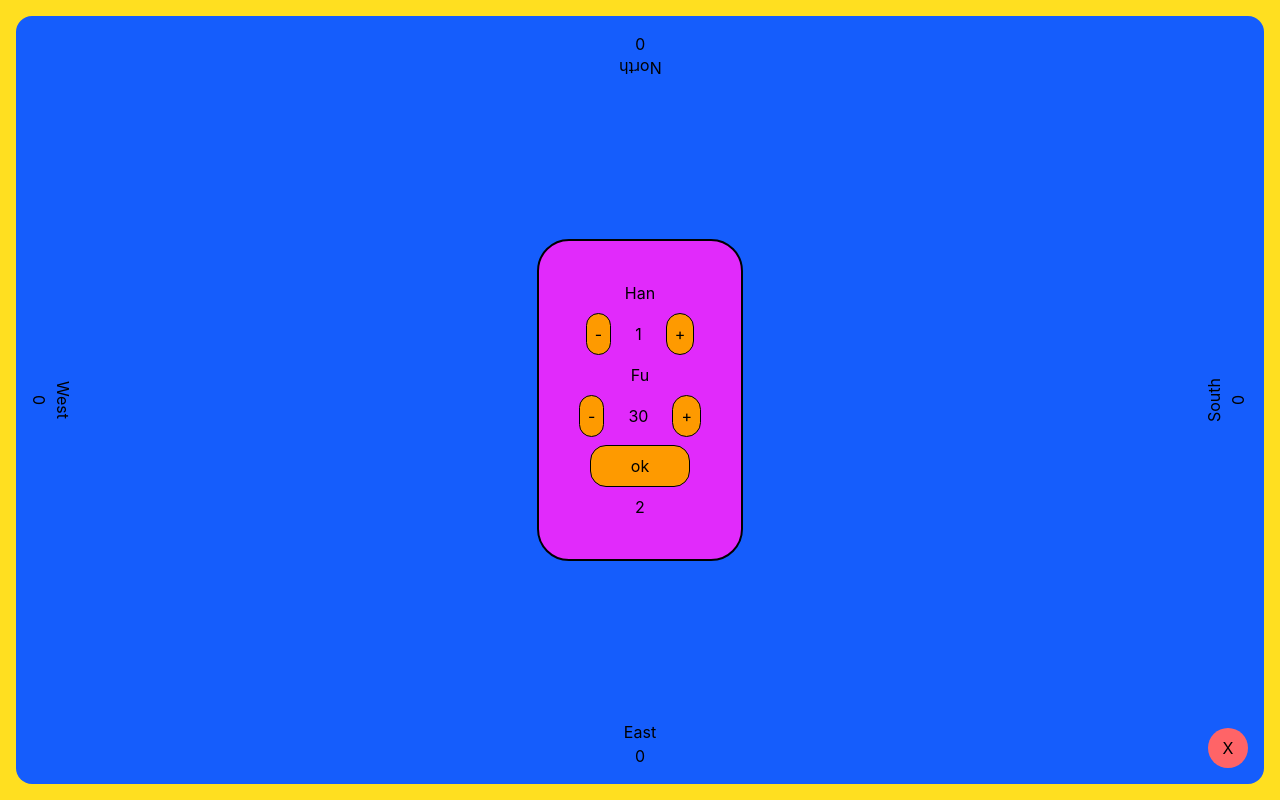
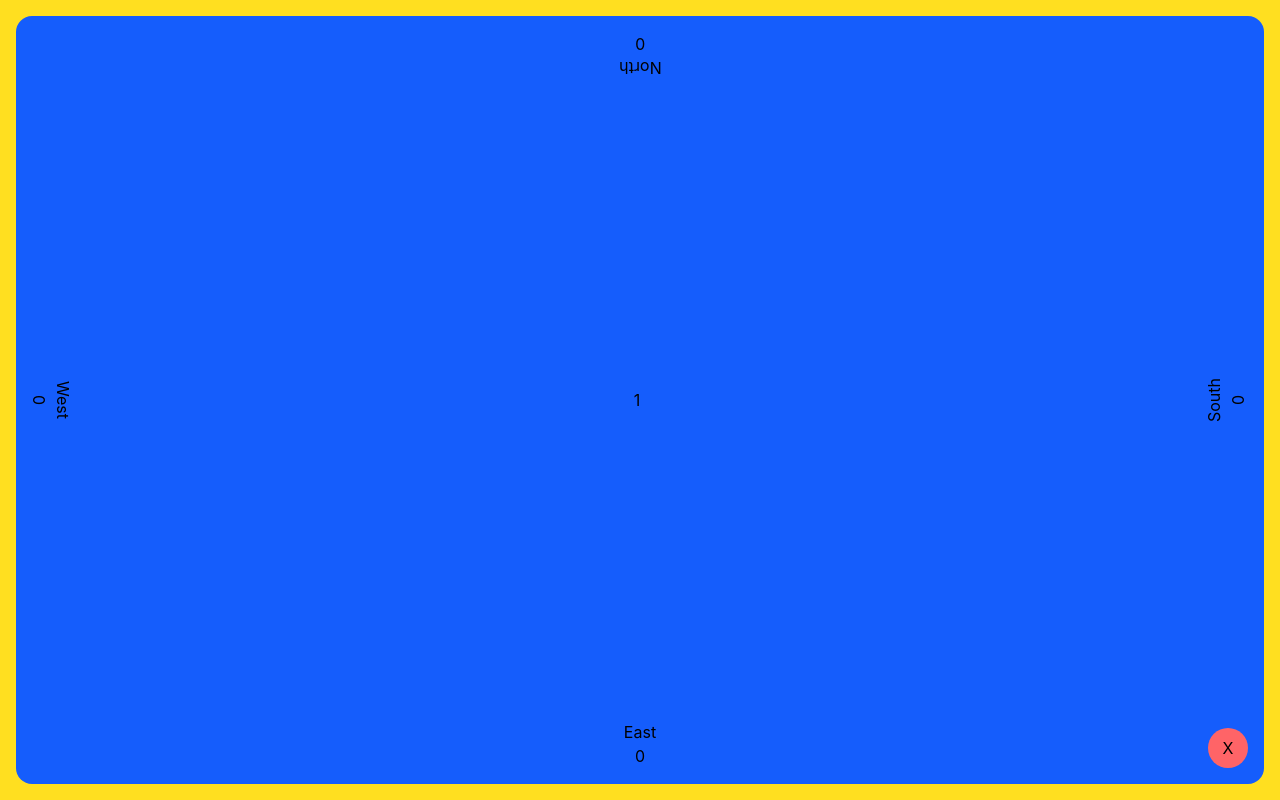
Before and after one commit to Qkari17/RichiCounter, a React (Vite) app: page /hanapp/hanboard in a window 1280 px wide. Built offline with nearby package versions, Linux system fonts and the light colour scheme.

Commit message:
updated point selector

```diff
--- a/src/Components/PointSelector.tsx
+++ b/src/Components/PointSelector.tsx
@@ -3,7 +3,7 @@ import { Button } from "../ui/Button/Button";
 import { useHan } from "../Pages/Hanchan/HanContext";
 import { ronNon } from "./ScoringSheet";
 
-export const PointSelector = () => {
+export const PointSelector = ({mode , setMode}) => {
   const [han, setHan] = useState(1);
   const [fu, setFu] = useState(30);
   const [score, setScore] = useState();
@@ -61,11 +61,12 @@ export const PointSelector = () => {
   }
 
   setScore(value);
+  setMode("winner")
   console.log(value);
 };
   return (
     <>
-      <main className=" absolute top-0 left-0 w-full h-full flex items-center justify-center">
+      <main className={mode=="result" ? "absolute top-0 left-0 w-full h-full flex items-center justify-center":"hidden"}>
         <section className="bg-fuchsia-500 p-10 rounded-4xl border-2 flex flex-col gap-2 items-center">
           <h1>Han</h1>
           <div className="flex gap-6 items-center">
--- a/src/Components/RonSelector.tsx
+++ b/src/Components/RonSelector.tsx
@@ -1,23 +1,22 @@
 import { useState } from "react";
 import { useHan } from "../Pages/Hanchan/HanContext";
-import { PointSelector } from "./PointSelector";
 
-export const RonSelector = ({ status }) => {
+export const RonSelector = ({ status, setMode, mode }) => {
   const { playerList, setPlayerList } = useHan();
-  const [mode, setMode] = useState("loser");
 
   const handleClick = (i) => {
     const newPlayerList = playerList.slice();
     if (playerList[i].loser === true || playerList[i].winner === true) {
       return;
-    }  else if (mode === "loser") {
+    } else if (mode === "loser") {
       newPlayerList[i].loser = true;
       setPlayerList(newPlayerList);
       setMode("winner");
-    }  else {
+    } else {
       newPlayerList[i].winner = true;
       setPlayerList(newPlayerList);
       console.log(playerList);
+      setMode("result");
     }
   };
 
@@ -46,7 +45,6 @@ export const RonSelector = ({ status }) => {
           onClick={() => handleClick(0)}
           className="col-span-2 bg-indigo-400"
         ></button>
-
       </section>
     </>
   );
--- a/src/Components/TypeOfEnding.tsx
+++ b/src/Components/TypeOfEnding.tsx
@@ -5,6 +5,7 @@ import { PointSelector } from "./PointSelector";
 
 export const TypeMenu = ({ status, seter }) => {
   const [ron, setRon] = useState(true);
+    const [mode, setMode] = useState("loser");
   return (
     <>
       <section
@@ -35,8 +36,8 @@ export const TypeMenu = ({ status, seter }) => {
           ></Button>
         </div>
       </section>
-      <RonSelector status={ron} />
-       <PointSelector/>
+      <RonSelector status={ron} mode={mode} setMode={setMode}/>
+       <PointSelector mode={mode} setMode={setMode}/>
     </>
   );
 };
```
